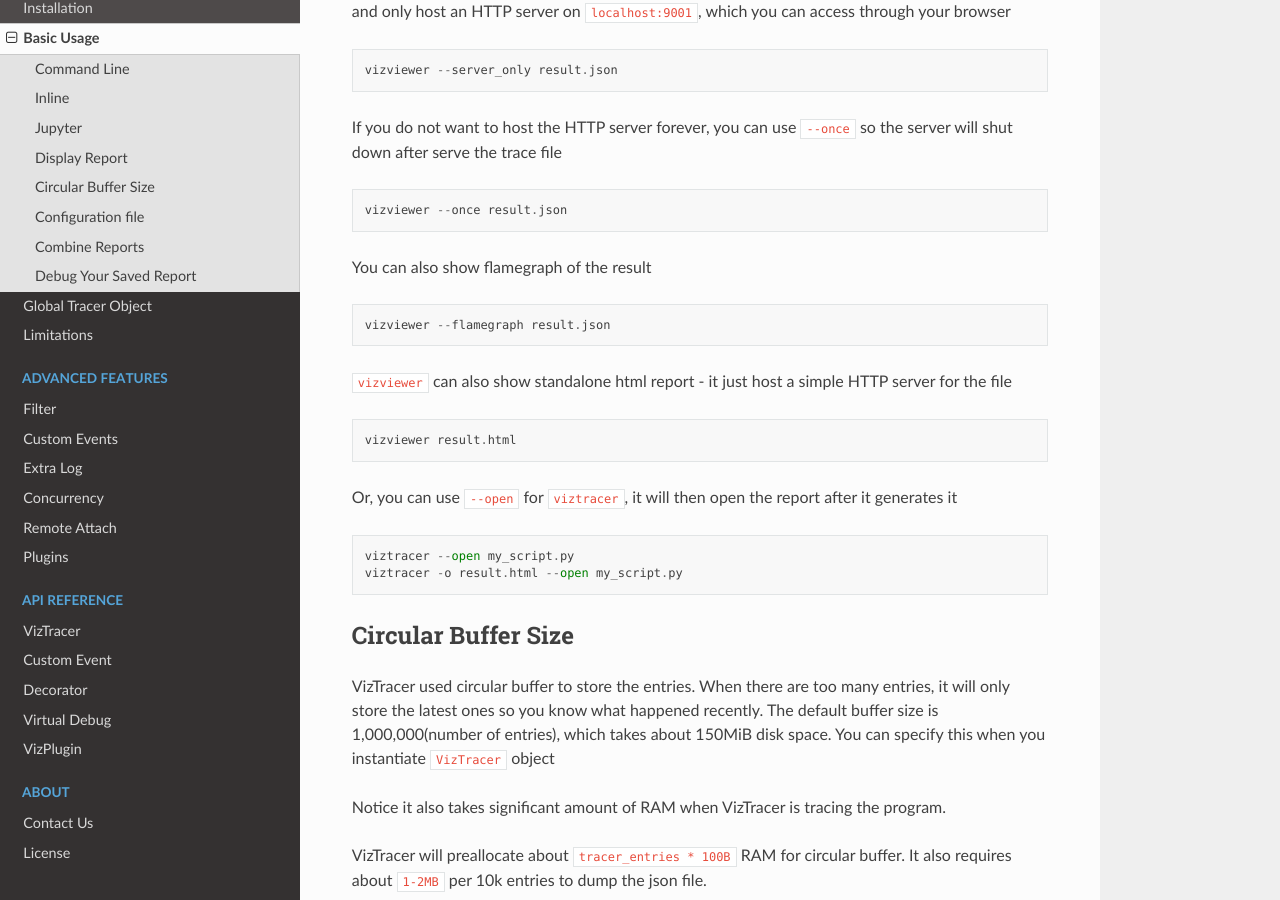
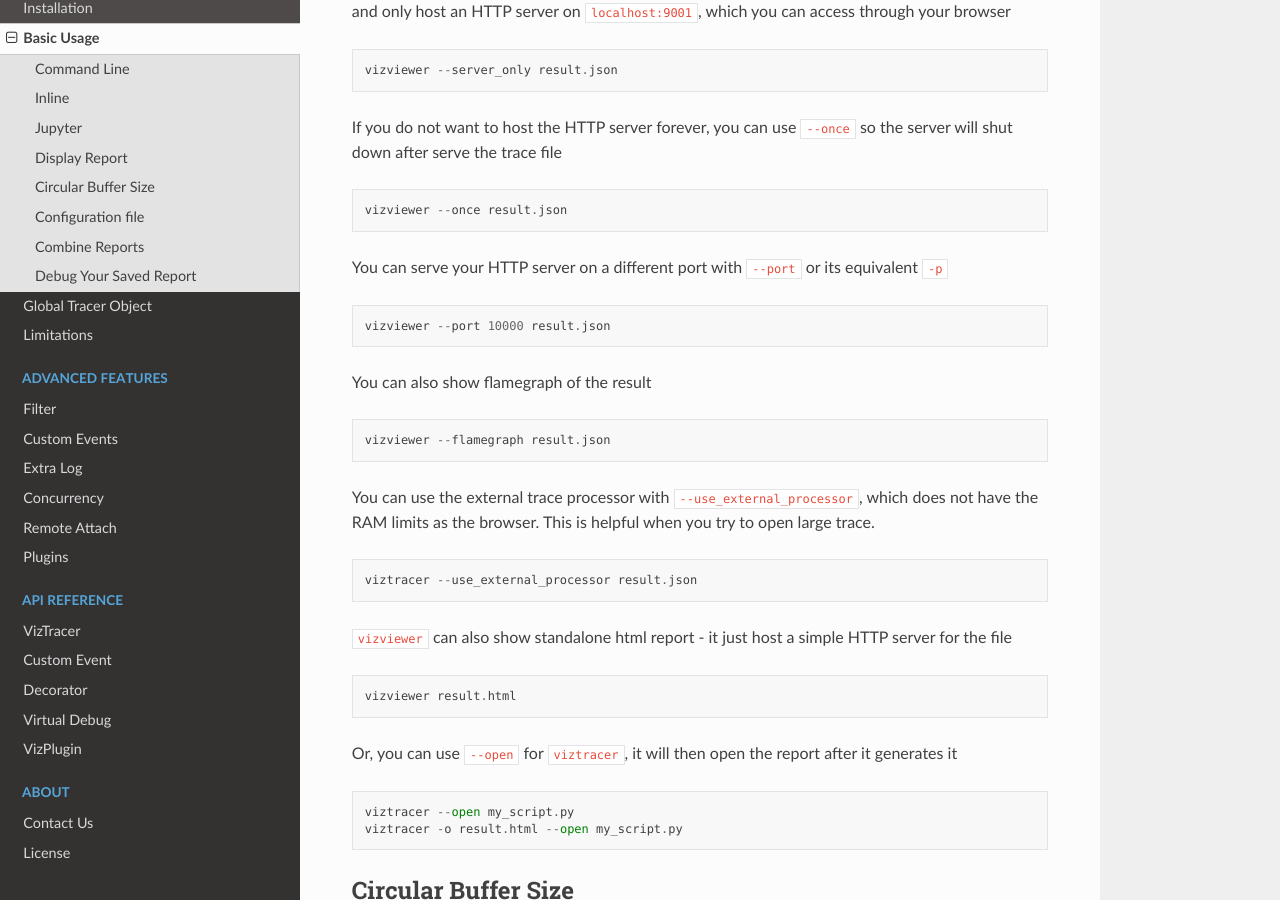
Before and after one commit to gaogaotiantian/viztracer, a Sphinx documentation site: the page built from docs/source/basic_usage.rst, in a window 1280 px wide and 900 px high, scrolled down 2767 px. Built offline with Sphinx 7.4.7 and the Read the Docs theme 2.0.0, drawn with Linux system fonts in a browser that asks for light colours.

Commit message:
Update docs

```diff
--- a/docs/source/basic_usage.rst
+++ b/docs/source/basic_usage.rst
@@ -145,11 +145,24 @@
 
     vizviewer --once result.json
 
+You can serve your HTTP server on a different port with ``--port`` or its equivalent ``-p``
+
+.. code-block::
+
+    vizviewer --port 10000 result.json
+
 You can also show flamegraph of the result
 
 .. code-block::
 
     vizviewer --flamegraph result.json
+
+You can use the external trace processor with ``--use_external_processor``, which does not have the
+RAM limits as the browser. This is helpful when you try to open large trace.
+
+.. code-block::
+
+    viztracer --use_external_processor result.json
 
 ``vizviewer`` can also show standalone html report - it just host a simple HTTP server for the file
 
```
